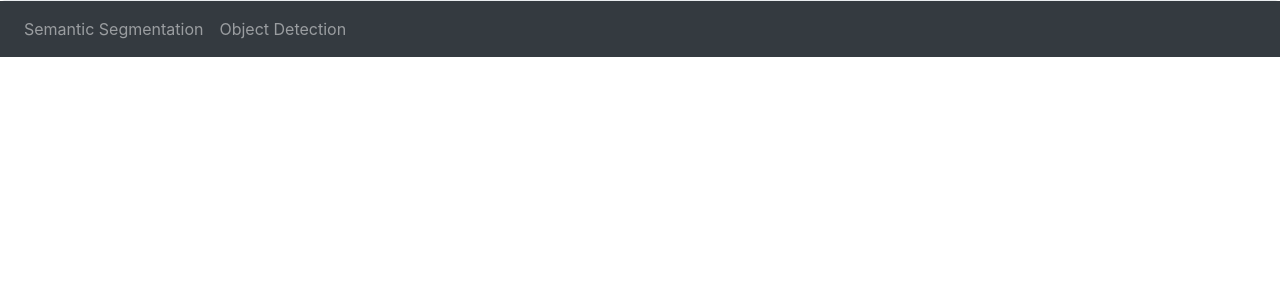
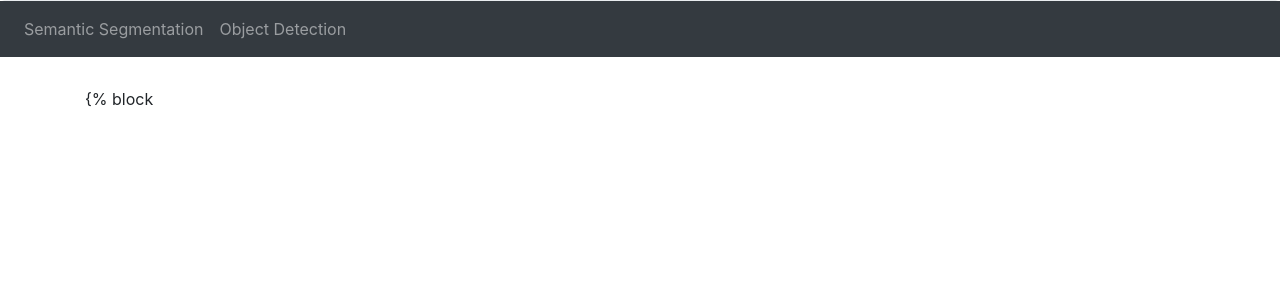
Before and after one commit to wetliwolf/CV-DeployWithDjango, a Django app: template deployment/cv_vid/templates/cv_vid/base.html in a window 1280 px wide. Shown: the part 183-465 px from the top of the page. Run offline with Django 3.2, Linux system fonts and the light colour scheme; the template is opened without the code that fills it, so the values that code supplies are empty; some libraries are stand-ins or nearby versions.

```diff
--- a/deployment/cv_vid/templates/cv_vid/base.html
+++ b/deployment/cv_vid/templates/cv_vid/base.html
@@ -46,3 +46,4 @@
 <div class="container" style="margin-top:30px">
   <div class="row">
     <div class="col-sm-12">
+        {% block
```
